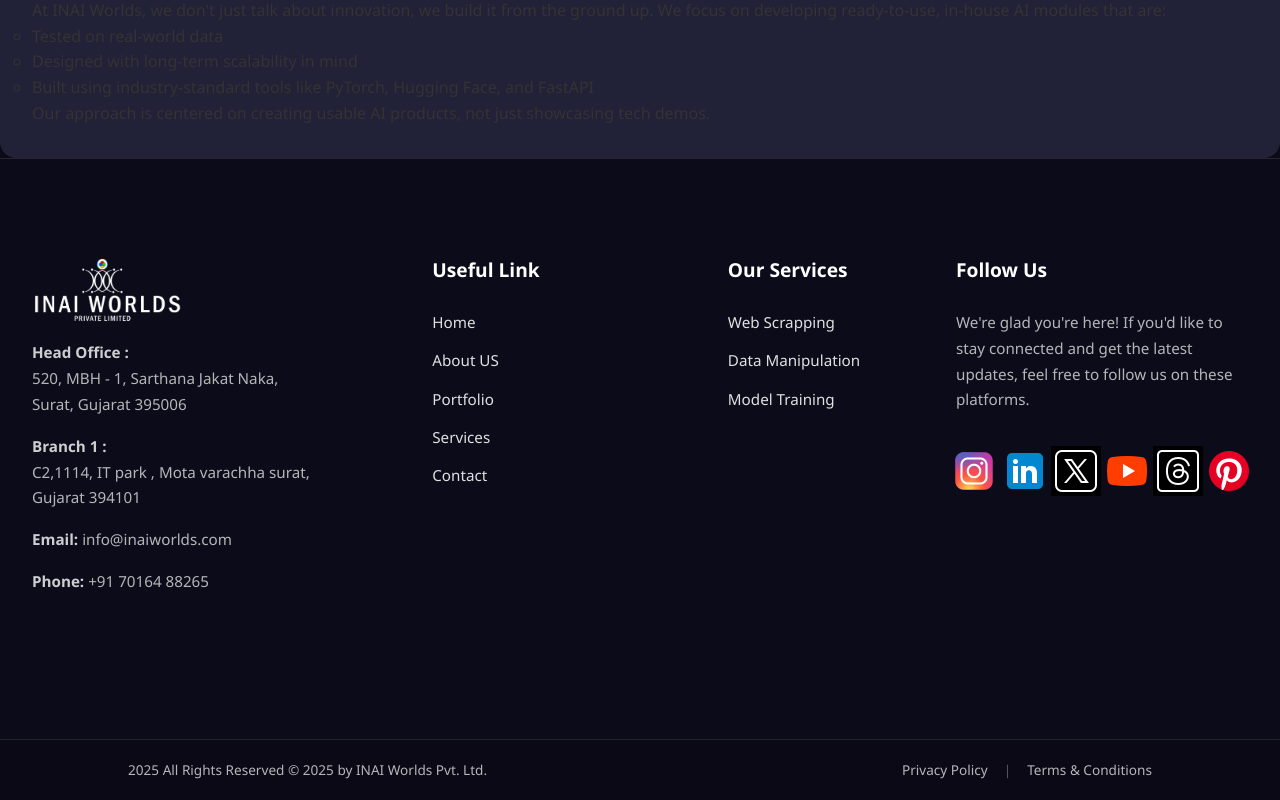
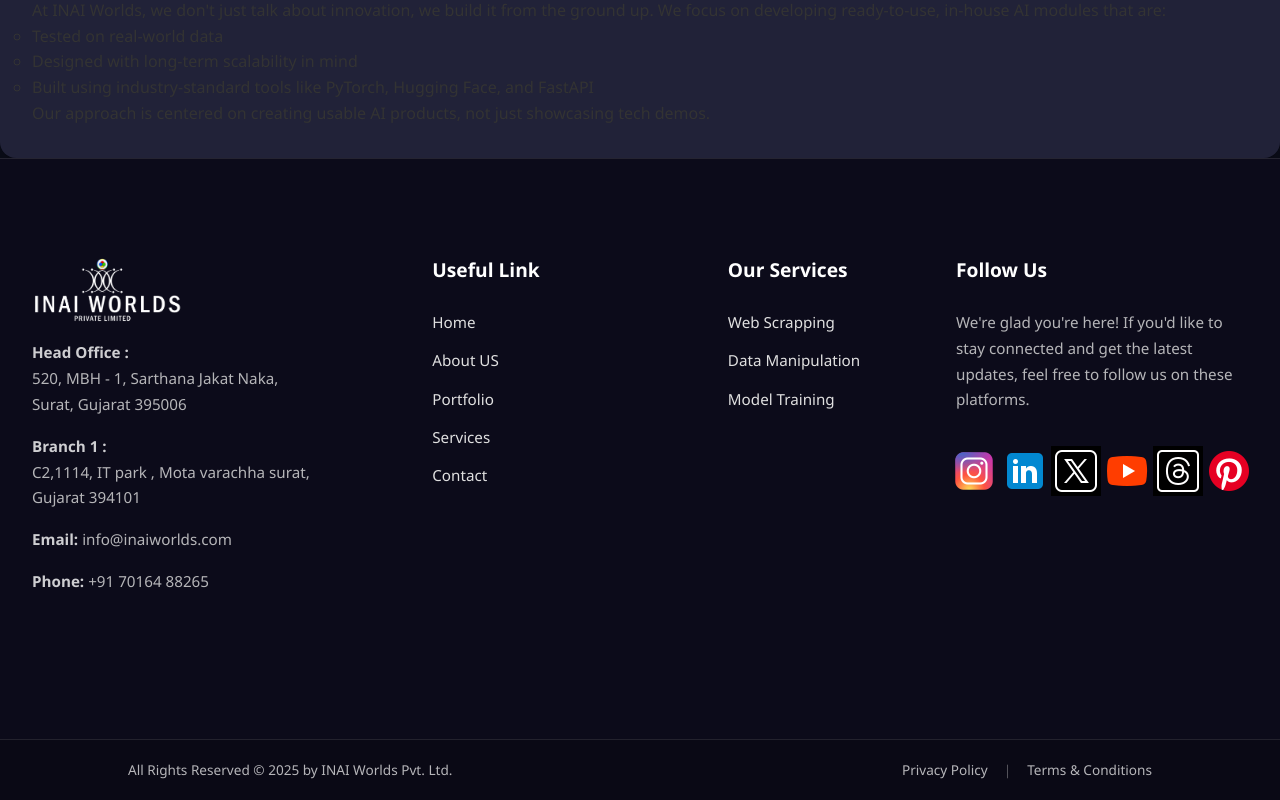
Before and after one commit to Anshbhalu/INAI, a React (Vite) app: page /best-ai-company-in-surat in a window 1280 px wide. Shown: the part 2162-2962 px from the top of the page. Built offline with nearby package versions, Linux system fonts and the light colour scheme.

Commit message:
inai-ansh5

```diff
--- a/src/components/Footer.jsx
+++ b/src/components/Footer.jsx
@@ -93,8 +93,8 @@ const Footer = () => {
 
       </footer>
       <div className="footer-bottom">
-        <div className="footer-copyright">
-          <p>{new Date().getFullYear()} All Rights Reserved © 2025 by INAI Worlds Pvt. Ltd.</p>
+      <div className="footer-copyright">
+          <p> All Rights Reserved © {new Date().getFullYear()} by INAI Worlds Pvt. Ltd.</p>
         </div>
         <div className="footer-legal-links">
           <Link to="/Privacy_policy">Privacy Policy</Link>
--- a/src/pages/portfolio/Inai_life.jsx
+++ b/src/pages/portfolio/Inai_life.jsx
@@ -36,7 +36,6 @@ function Inai_life() {
               <h2>Project information</h2>
               <p><strong>Category:</strong> AI virtual model</p>
               <p><strong>Model:</strong> CGI with Intelligence skills</p>
-              <p><strong>Project date:</strong> 31-03-2025</p>
               <p>
                 <strong>Project URL:</strong>{' '}
                 <a href="https://www.instagram.com/inai_life/" target="_blank" rel="noopener noreferrer">
--- a/src/pages/portfolio/Influwket.jsx
+++ b/src/pages/portfolio/Influwket.jsx
@@ -39,7 +39,6 @@ const Influwket = () => {
                   <h2>Project information</h2>
                   <p><strong>Category:</strong>Social media model</p>
                   <p><strong>Model:</strong>Gen AI tech with social media featured-services</p>
-                  <p><strong>Project date:</strong>31-12-2025</p>
                   <p>
                     <strong>Project URL:</strong>{' '}
                     <a href="https://www.instagram.com/influketworld/" target="_blank" rel="noopener noreferrer">
--- a/src/pages/portfolio/Offiket.jsx
+++ b/src/pages/portfolio/Offiket.jsx
@@ -40,7 +40,6 @@ const Offiket = () => {
                       <h2>Project information</h2>
                       <p><strong>Category : </strong> Office solutions</p>
                       <p><strong>Model : </strong> Buy and Sell solution with AI skills</p>
-                      <p><strong>Project date : </strong> 30-12-2026</p>
                       {/* <p>
                         <strong>Project URL:</strong>{' '}
                         <a href="https://www.instagram.com/influketworld/" target="_blank" rel="noopener noreferrer">
--- a/src/pages/portfolio/Veedket.jsx
+++ b/src/pages/portfolio/Veedket.jsx
@@ -39,7 +39,6 @@ const Veedket = () => {
                   <h2>Project information</h2>
                   <p><strong>Category : </strong> GEN-AI creation</p>
                   <p><strong>Model : </strong> Contain creation with AI</p>
-                  <p><strong>Project date : </strong> 30-11-2027</p>
                   <p>
                     <strong>Project URL:</strong>{' '}
                     <a href="https://www.instagram.com/veedketworld/" target="_blank" rel="noopener noreferrer">
```
